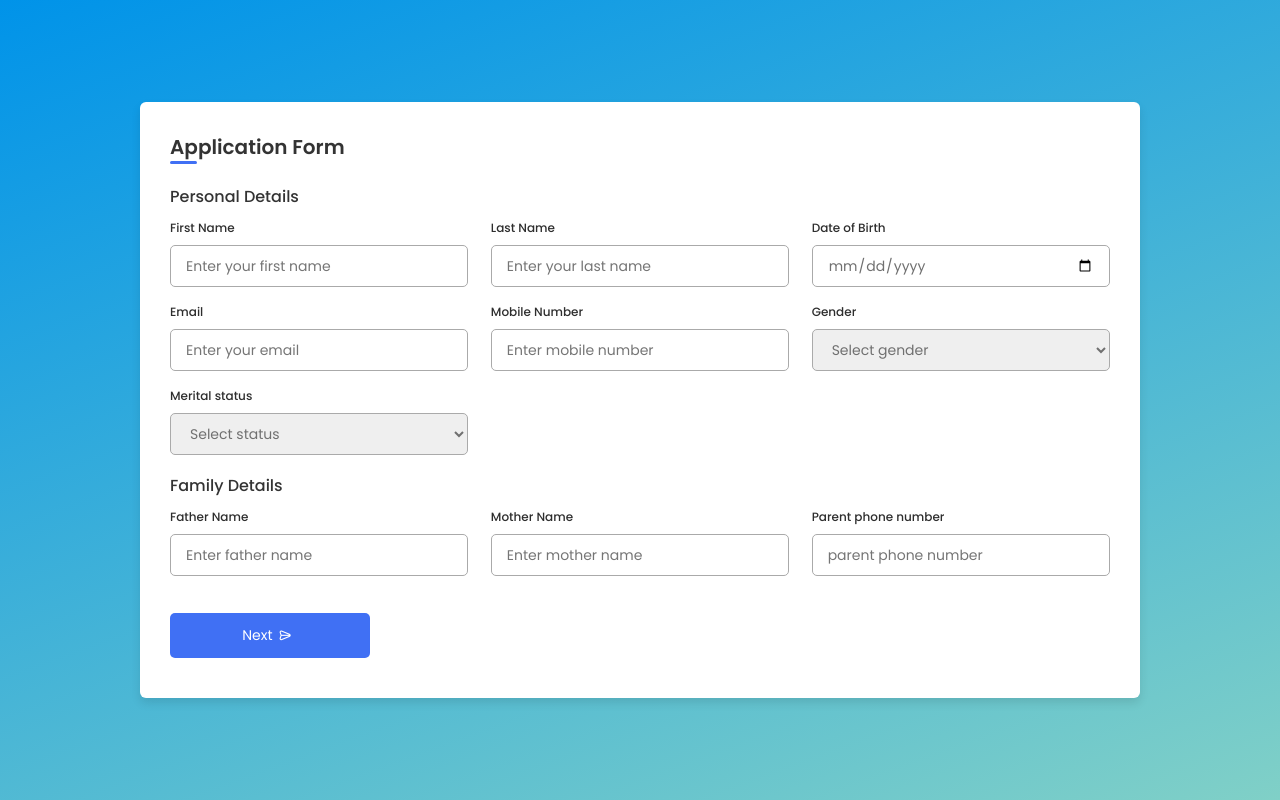
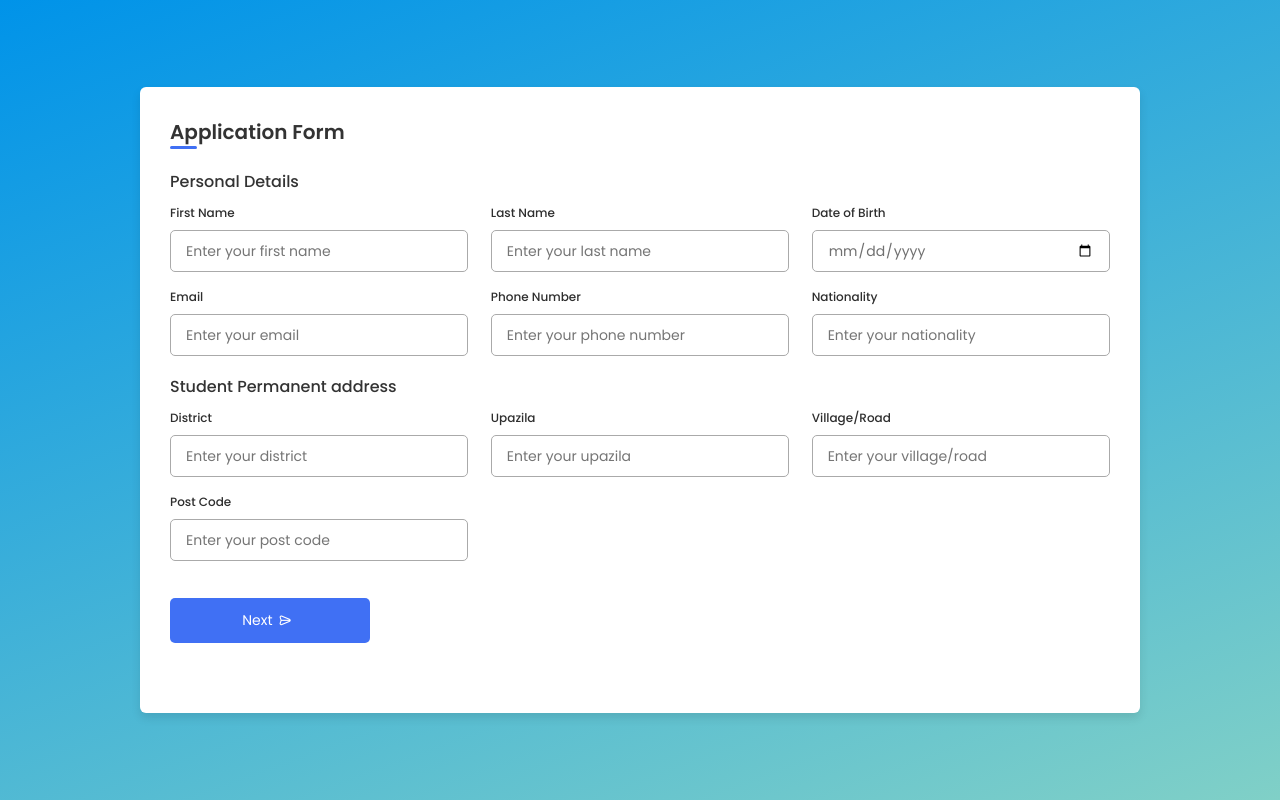
Before and after one commit to whereisfarukk/Project-350, a Node server app: page /application in a window 1280 px wide. Run offline with Node 20, Linux system fonts and the light colour scheme.

Commit message:
Adjusted application form according to the Bangabandhu Hall real form

```diff
--- a/public/application.css
+++ b/public/application.css
@@ -51,7 +51,7 @@ body {
 .container form {
     position: relative;
     margin-top: 16px;
-    min-height: 490px;
+    min-height: 520px;
     background-color: #fff;
     overflow: hidden;
 }
@@ -136,6 +136,46 @@ select {
     color: #333;
 }
 
+form .fields .parent-input-field {
+    display: flex;
+    width: calc(100% / 4 - 15px);
+    flex-direction: column;
+    margin: 4px 0;
+}
+
+.parent-input-field label {
+    font-size: 12px;
+    font-weight: 500;
+    color: #2e2e2e;
+}
+
+.parent-input-field input,
+select {
+    outline: none;
+    font-size: 14px;
+    font-weight: 400;
+    color: #333;
+    border-radius: 5px;
+    border: 1px solid #aaa;
+    padding: 0 15px;
+    height: 42px;
+    margin: 8px 0;
+}
+
+.parent-input-field input :focus,
+.parent-input-field select:focus {
+    box-shadow: 0 3px 6px rgba(0, 0, 0, 0.13);
+}
+
+.parent-input-field select,
+.parent-input-field input[type="date"] {
+    color: #707070;
+}
+
+.parent-input-field input[type="date"]:valid {
+    color: #333;
+}
+
 .container form button,
 .backBtn {
     display: flex;
--- a/routes/pages.js
+++ b/routes/pages.js
@@ -60,7 +60,6 @@ router.get("/admin_dashboard_applicants", (req, res) => {
 });
 
 router.get("/details", (req, res) => {
-  console.log(req.url, req.body, req.query);
   const query = 'SELECT * FROM applications WHERE student_id = ?';
   db.query(query, [req.query.student_id], (error, results) => {
     if (error) {
--- a/views/application.ejs
+++ b/views/application.ejs
@@ -26,7 +26,7 @@
                 <label>First Name</label>
                 <input
                   type="text"
-                  name="First_Name"
+                  name="first_name"
                   placeholder="Enter your first name"
                   required
                 />
@@ -35,7 +35,7 @@
                 <label>Last Name</label>
                 <input
                   type="text"
-                  name="Last_Name"
+                  name="last_name"
                   placeholder="Enter your last name"
                   required
                 />
@@ -44,7 +44,7 @@
                 <label>Date of Birth</label>
                 <input
                   type="date"
-                  name="DOB"
+                  name="date_of_birth"
                   placeholder="Enter birth date"
                   required
                 />
@@ -53,7 +53,7 @@
               <div class="input-field">
                 <label>Email</label>
                 <input
-                  type="text"
+                  type="email"
                   name="email"
                   placeholder="Enter your email"
                   required
@@ -61,94 +61,11 @@
               </div>
 
               <div class="input-field">
-                <label>Mobile Number</label>
+                <label>Phone Number</label>
                 <input
                   type="number"
-                  name="Mobile_Number"
-                  placeholder="Enter mobile number"
-                  required
-                />
-              </div>
-
-              <div class="input-field">
-                <label>Gender</label>
-                <select required name="gender">
-                  <option disabled selected>Select gender</option>
-                  <option>Male</option>
-                  <option>Female</option>
-                  <option>Others</option>
-                </select>
-              </div>
-              <div class="input-field">
-                <label>Merital status</label>
-                <select required name="Merital_Status">
-                  <option disabled selected>Select status</option>
-                  <option>Unmarried</option>
-                  <option>Married</option>
-                </select>
-              </div>
-            </div>
-          </div>
-
-          <div class="details family">
-            <span class="title">Family Details</span>
-            <div class="fields">
-              <div class="input-field">
-                <label>Father Name</label>
-                <input
-                  type="text"
-                  name="Father_Name"
-                  placeholder="Enter father name"
-                  required
-                />
-              </div>
-
-              <div class="input-field">
-                <label>Mother Name</label>
-                <input
-                  type="text"
-                  name="Mother_Name"
-                  placeholder="Enter mother name"
-                  required
-                />
-              </div>
-              <div class="input-field">
-                <label>Parent phone number</label>
-                <input
-                  type="number"
-                  name="P_Phone_Number"
-                  placeholder="parent phone number"
-                  required
-                />
-              </div>
-            </div>
-            <button class="nextBtn">
-              <span class="btnText">Next</span>
-              <i class="uil uil-navigator"></i>
-            </button>
-          </div>
-        </div>
-
-        <div class="form second">
-          <div class="details address">
-            <span class="title">Address Details</span>
-
-            <div class="fields">
-              <div class="input-field">
-                <label>present Address</label>
-                <input
-                  type="text"
-                  name="present_Address"
-                  placeholder="Present Address"
-                  required
-                />
-              </div>
-              <div class="input-field">
-                <label>Permanent Address</label>
-                <input
-                  type="text"
-                  name="Permanent_Address"
-                  placeholder="Permanent Address"
+                  name="phone_number"
+                  placeholder="Enter your phone number"
                   required
                 />
               </div>
@@ -157,12 +74,36 @@
                 <label>Nationality</label>
                 <input
                   type="text"
-                  name="Nationality"
-                  placeholder="Enter nationality"
+                  name="nationality"
+                  placeholder="Enter your nationality"
                   required
                 />
               </div>
 
+
+              <!-- <div class="input-field">
+                <label>Gender</label>
+                <select required name="gender">
+                  <option disabled selected>Select gender</option>
+                  <option>Male</option>
+                  <option>Female</option>
+                  <option>Others</option>
+                </select>
+              </div> -->
+              <!-- <div class="input-field">
+                <label>Merital status</label>
+                <select required name="Merital_Status">
+                  <option disabled selected>Select status</option>
+                  <option>Unmarried</option>
+                  <option>Married</option>
+                </select>
+              </div> -->
+            </div>
+          </div>
+          <div class="details address">
+            <span class="title">Student Permanent address</span>
+
+            <div class="fields">
               <div class="input-field">
                 <label for="district">District</label>
                 <input
@@ -175,20 +116,120 @@
                 <div id="suggestions" class="suggestions"></div>
               </div>
               <div class="input-field">
-                <label>Post Code</label>
+                <label for="upazila">Upazila</label>
                 <input
-                  type="number"
-                  name="Post_Code"
-                  placeholder="Enter Post Code"
+                  type="text"
+                  id="upazila"
+                  name="upazila"
+                  placeholder="Enter your upazila"
                   required
                 />
               </div>
               <div class="input-field">
-                <label>Ward Number</label>
+                <label for="village">Village/Road</label>
+                <input
+                  type="text"
+                  id="village"
+                  name="village"
+                  placeholder="Enter your village/road"
+                  required
+                />
+              </div>
+              <div class="input-field">
+                <label for="post_code">Post Code</label>
                 <input
                   type="number"
-                  name="Ward_Number"
-                  placeholder="Enter ward number"
+                  id="post_code"
+                  name="post_code"
+                  placeholder="Enter your post code"
+                  required
+                />
+              </div>
+            </div>
+          </div>
+          <button class="nextBtn">
+            <span class="btnText">Next</span>
+            <i class="uil uil-navigator"></i>
+          </button>
+        </div>
+
+        <div class="form second">
+          <div class="details family">
+            <span class="title">Family Details</span>
+            <div class="fields">
+              <div class="input-field">
+                <label>Father Name</label>
+                <input
+                  type="text"
+                  name="father_name"
+                  placeholder="Enter your father name"
+                  required
+                />
+              </div>
+
+              <div class="input-field">
+                <label>Mother Name</label>
+                <input
+                  type="text"
+                  name="mother_name"
+                  placeholder="Enter your mother name"
+                  required
+                />
+              </div>
+              <div class="input-field">
+                <label>Parent phone number</label>
+                <input
+                  type="number"
+                  name="parent_phone_number"
+                  placeholder="Parent phone number"
+                  required
+                />
+              </div>
+            </div>
+          </div>
+
+          <div class="details address">
+            <span class="title">Father/Guardian Permanent address</span>
+
+            <div class="fields">
+              <div class="parent-input-field">
+                <label for="district">District</label>
+                <input
+                  type="text"
+                  id="parent_district"
+                  name="parent_district"
+                  placeholder="District"
+                  required
+                />
+                <div id="suggestions" class="suggestions"></div>
+              </div>
+              <div class="parent-input-field">
+                <label for="upazila">Upazila</label>
+                <input
+                  type="text"
+                  id="parent_upazila"
+                  name="parent_upazila"
+                  placeholder="Upazila"
+                  required
+                />
+              </div>
+              <div class="parent-input-field">
+                <label for="village">Village/Road</label>
+                <input
+                  type="text"
+                  id="parent_village"
+                  name="parent_village"
+                  placeholder="village/road"
+                  required
+                />
+              </div>
+              <div class="parent-input-field">
+                <label for="post_code">Post Code</label>
+                <input
+                  type="number"
+                  id="parent_post_code"
+                  name="parent_post_code"
+                  placeholder="post code"
                   required
                 />
               </div>
@@ -196,36 +237,20 @@
           </div>
 
           <div class="details ID">
-            <span class="title">Identity Details</span>
+            <span class="title">Academic Details</span>
             <div class="fields">
               <div class="input-field">
                 <label>Student ID</label>
                 <input
                   type="number"
-                  name="Student_ID"
+                  name="student_id"
                   placeholder="Enter Student ID"
                   required
                 />
               </div>
               <div class="input-field">
-                <label>Semester</label>
-                <select required name="semester" id="semester">
-                  <option disabled selected>Select semester</option>
-                  <option>1/1</option>
-                  <option>1/2</option>
-                  <option>2/1</option>
-                  <option>2/2</option>
-                  <option>3/1</option>
-                  <option>3/2</option>
-                  <option>4/1</option>
-                  <option>4/2</option>
-                  <option>M-1</option>
-                  <option>M-2</option>
-                </select>
-              </div>
-              <div class="input-field">
                 <label>Department</label>
-                <select required name="Department">
+                <select required name="department">
                   <option disabled selected>Select department</option>
                   <option>SWE</option>
                   <option>CSE</option>
@@ -241,29 +266,52 @@
                 </select>
               </div>
               <div class="input-field">
-                <label>CGPA</label>
+                <label>Semester</label>
+                <select required name="semester" id="semester">
+                  <option disabled selected>Select semester</option>
+                  <option>1/1</option>
+                  <option>1/2</option>
+                  <option>2/1</option>
+                  <option>2/2</option>
+                  <option>3/1</option>
+                  <option>3/2</option>
+                  <option>4/1</option>
+                  <option>4/2</option>
+                  <option>M/1</option>
+                  <option>M/2</option>
+                </select>
+              </div>
+              <div class="input-field">
+                <label>Session</label>
+                <select required name="session">
+                  <option disabled selected>Select session</option>
+                  <option>2015-16</option>
+                  <option>2016-17</option>
+                  <option>2017-18</option>
+                  <option>2018-19</option>
+                  <option>2019-20</option>
+                  <option>2020-21</option>
+                  <option>2021-22</option>
+                  <option>2022-23</option>
+                  <option>2023-24</option>
+                </select>
+              </div>
+              <div class="input-field">
+                <label>CGPA(0.00 for 1st semester)</label>
                 <input
+                  value="0.00"
                   type="text"
-                  name="CGPA"
+                  name="cgpa"
                   placeholder="Enter CGPA (e.g. 3.75)"
                   required
                 />
               </div>
               <div class="input-field">
-                <label>Last semester GPA</label>
+                <label>Merit Position</label>
                 <input
                   type="number"
-                  name="Last_semester_GPA"
-                  placeholder="Enter last semester GPA (e.g. 3.75)"
-                  required
-                />
-              </div>
-              <div class="input-field">
-                <label>Last semester position</label>
-                <input
-                  type="number"
-                  name="Last_semester_position"
-                  placeholder="Enter last semester position"
+                  name="merit_position"
+                  placeholder="Enter merit position"
                   required
                 />
               </div>
--- a/views/dashboard.ejs
+++ b/views/dashboard.ejs
@@ -73,7 +73,7 @@
           >
         </div>
         <div class="header-content-inner">
-          <a href="/complain" class="btn btn-primary btn-lg">COMPLAINS</a>
+          <a href="/complain" class="btn btn-primary btn-lg">COMPLAIN</a>
         </div>
       </div>
     </header>
```
Also changed, not shown: controllers/userOperations.js (+13 -54 lines), views/admin_dashboard_applicants.ejs (+1 -46 lines).
